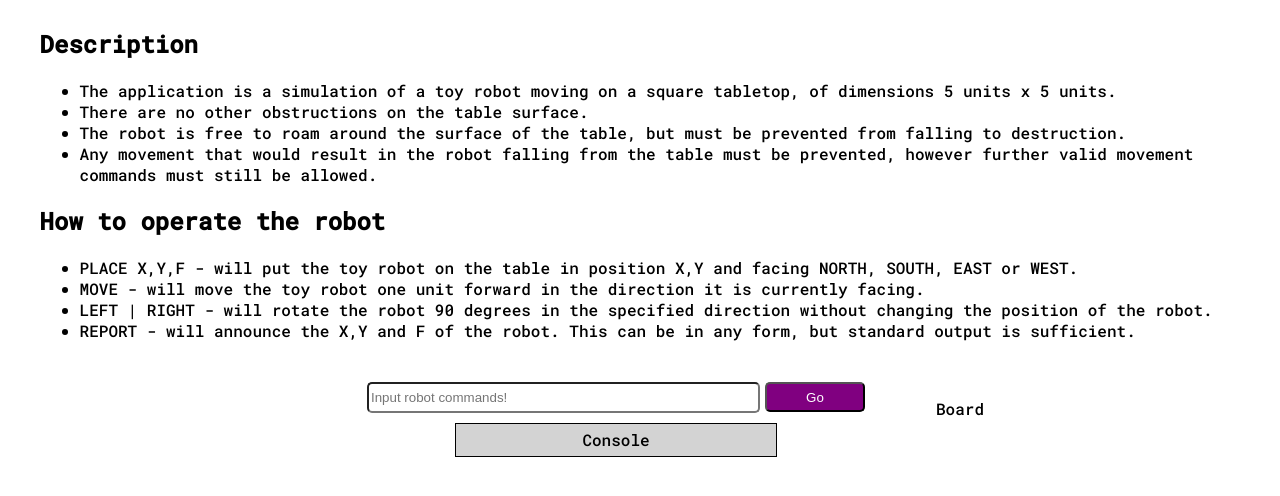
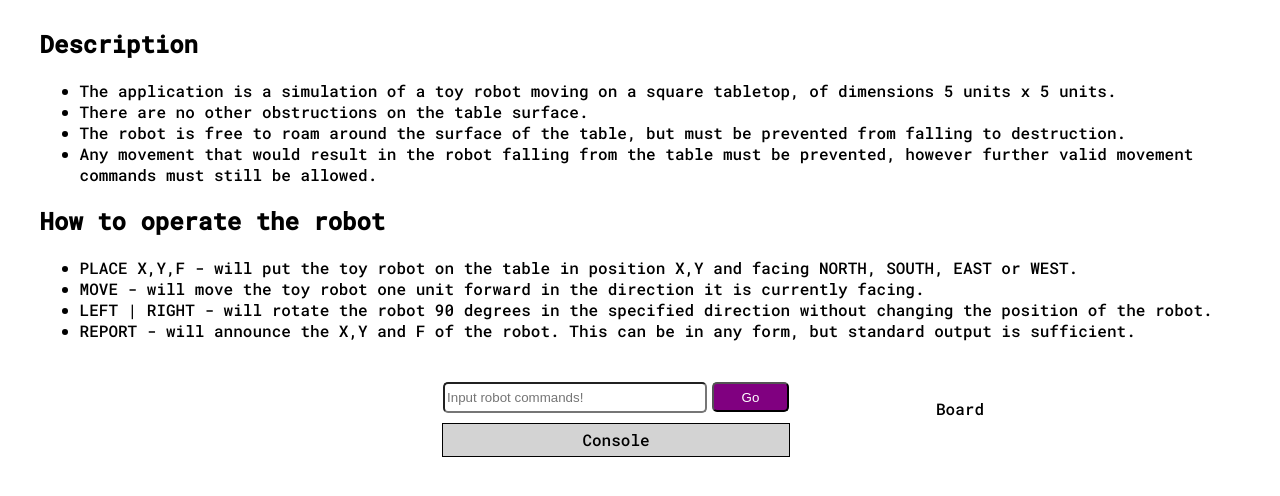
Before and after one commit to pvahanian/ToyRobotv2, a React (Create React App) app: page / in a window 1280 px wide. Shown: the top 496 px of the page. Built offline with nearby package versions, Linux system fonts and the light colour scheme.

Commit message:
Styling Changes

```diff
--- a/src/App.css
+++ b/src/App.css
@@ -17,20 +17,21 @@
   justify-content: space-evenly;
 }
 .inputBox {
-  width: 385px;
+  width: 20vw;
   height: 25px;
   border-radius: 5px;
 }
 .goButton {
-  width: 100px;
+  width: 6vw;
   height: 30px;
   background-color: purple;
   color: white;
   margin-left: 5px;
   border-radius: 5px;
 }
-.console {
-  margin-top: 8px;
+
+.console p{
+  text-align: center;
 }
 .displays {
   display: flex;
@@ -40,7 +41,7 @@
 }
 .console {
   background-color: lightgrey;
-  width: 25vw;
+  width: 27vw;
   margin: 0 auto;
   border: 1px solid black;
   line-height: 0px;
@@ -58,12 +59,11 @@
   margin-top: 10px;
 }
 
- .square{
+.square{
   width: 30px;
   height: 30px;
   border: 1px solid black;
 }
 #board{
   display: flex;
-
 }
```
